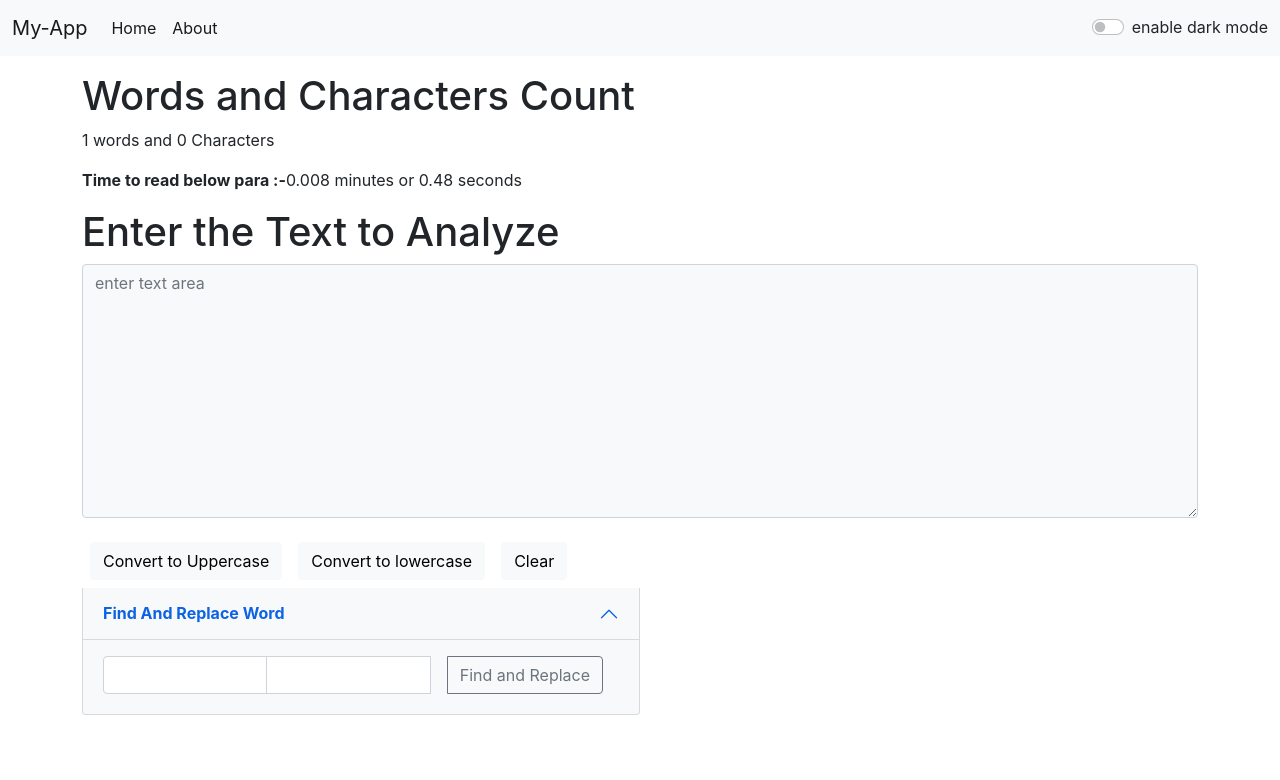
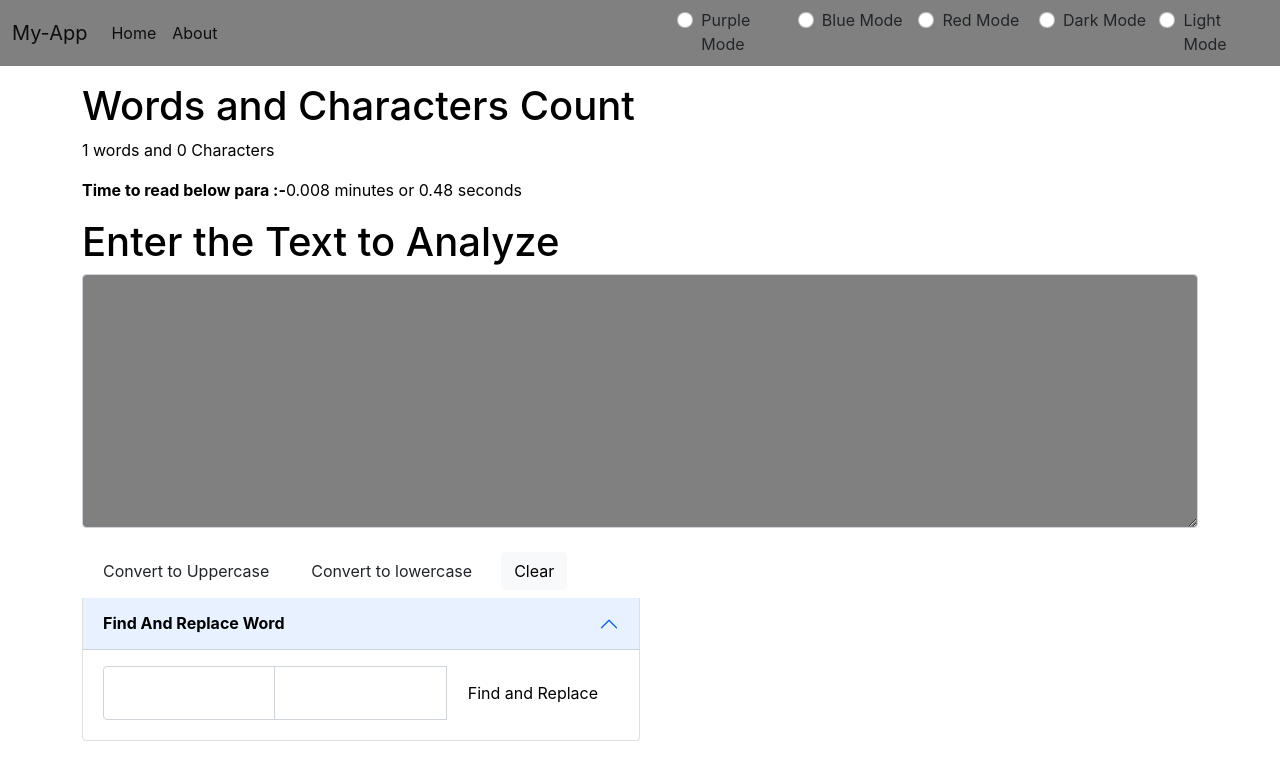
Before and after one commit to theav21/firstreact, a React (Create React App) app: page / in a window 1280 px wide. Shown: the top 780 px of the page. Built offline with nearby package versions, Linux system fonts and the light colour scheme.

Commit message:
doing some experiments with color modes of website

```diff
--- a/src/App.css
+++ b/src/App.css
@@ -44,3 +44,6 @@
   width: 50%;
   margin-right: 0px;
 }
+.button :hover {
+  background-color: red;
+}
--- a/src/App.js
+++ b/src/App.js
@@ -1,47 +1,102 @@
-import { useState } from 'react';
-import './App.css';
-import Navbar from './components/Navbar';
-import TextForm from './components/TextForm';
-import React  from 'react';
-import Alert from './components/Alert';
+import { useState } from "react";
+import "./App.css";
+import Navbar from "./components/Navbar";
+import TextForm from "./components/TextForm";
+import React from "react";
+import Alert from "./components/Alert";
 
 function App() {
-  const [mode, setMode] = useState("light")
-  const [label , setLabel] = useState("dark")
-  const [alert , setAlert] = useState(null)
+  const [mode, setMode] = useState("grey");
+  const [label, setLabel] = useState("black");
+  const [alert, setAlert] = useState(null);
+  const [color, setColor] = useState("light");
 
-  const showAlert = (message ,type)=>{
+  const showAlert = (message, type) => {
     setAlert({
-      message : message ,
-      type: type
-    })
+      message: message,
+      type: type,
+    });
     setTimeout(() => {
-      setAlert(null)
+      setAlert(null);
     }, 2000);
-  }
+  };
 
-  const toggler=()=>{
-    if(mode==="light"){
-      setLabel("white")
-      setMode("dark")
-      document.body.style.backgroundColor ='black'
-      showAlert("dark mode has been enabled", "success");
-    }
-    else{
-      setLabel("black")
-      setMode("light")
-      document.body.style.backgroundColor ='white'
-      showAlert("light mode has been enabled", "success");
-    }
-  }
+  // const toggler=()=>{
+  //   if(mode==="light" || mode==="red"){
+  //     setLabel("white")
+  //     setMode("dark")
+  //     document.body.style.backgroundColor ='black'
+  //     showAlert("dark mode has been enabled", "success");
+  //   }
+  //   else if(mode==="dark" || mode==="red"){
+  //     setLabel("black")
+  //     setMode("light")
+  //     document.body.style.backgroundColor ='white'
+  //     showAlert("light mode has been enabled", "success");
+  //   }
+  //   else if(mode==="dark" || mode==="light"){
+  //     setLabel("red")
+  //     setMode("red")
+  //     document.body.style.backgroundColor ='red'
+  //     showAlert("red mode has been enabled", "success");
+  //   }
+  // }
+  const toggleLight = () => {
+    setLabel("black");
+    setMode("grey");
+    setColor("light");
+    document.body.style.backgroundColor = "white";
+    showAlert("light mode has been enabled", "success");
 
+  };
+  const toggleDark = () => {
+    setLabel("white");
+    setMode("grey");
+    setColor("dark");
+    document.body.style.backgroundColor = "black";
+    showAlert("dark mode has been enabled", "success");
 
+  };
+  const toggleRed = () => {
+    setLabel("white");
+    setColor("dark");
+    setMode("red");
+    document.body.style.backgroundColor = "#ce5955";
+    showAlert("red mode has been enabled", "success");
+
+  };
+  const toggleBlue = () => {
+    setLabel("white");
+    setColor("dark");
+    setMode("blue");
+    document.body.style.backgroundColor = "#2311be";
+    showAlert("blue mode has been enabled ", "success");
+  };
+  const togglePurple = () => {
+    setLabel("black");
+    setColor("dark");
+    setMode("#a142d8");
+    document.body.style.backgroundColor = "#5b0c69";
+    showAlert("purple mode has been enabled ", "success");
+  };
 
   return (
     <>
-      <Navbar title="My-App" mode={mode} toggle={toggler} label={label}/>
-      <Alert alert={alert}/>
-      <TextForm showAlert={showAlert} mode={mode} label={label}/>
+      <Navbar
+        title="My-App"
+        mode={mode}
+        toggleLight={toggleLight}
+        toggleDark={toggleDark}
+        toggleRed={toggleRed}
+        toggleBlue={toggleBlue}
+        togglePurple={togglePurple}
+        color={color}
+        label={label}
+
+
+      />
+      <Alert alert={alert} />
+      <TextForm showAlert={showAlert} mode={mode} label={label} />
     </>
   );
 }
--- a/src/components/Navbar.js
+++ b/src/components/Navbar.js
@@ -2,7 +2,7 @@ import React from 'react'
 
 export default function (props) {
   return (
-    <nav className={`navbar navbar-expand-lg navbar-${props.mode} bg-${props.mode}`}>
+    <nav className={`navbar navbar-expand-lg navbar-${props.color} bg-${props.mode}`} style={{backgroundColor:props.mode}}>
       <div className="container-fluid">
           <a className="navbar-brand" href="#">{props.title}</a>
           <button className="navbar-toggler" type="button" data-bs-toggle="collapse" data-bs-target="#navbarSupportedContent" aria-controls="navbarSupportedContent" aria-expanded="false" aria-label="Toggle navigation">
@@ -18,10 +18,44 @@ export default function (props) {
             </li>
           </ul>
         </div>
-        <div className={`form-check form-switch text-${props.label}`}>
+
+        <div className="row">
+          <div className={`form-check col text-${props.label}`}>
+            <input className="form-check-input" onClick={props.togglePurple} type="radio" name="flexRadioDefault" id="flexRadioDefault1"  />
+            <label className="form-check-label" htmlFor="flexRadioDefault1">
+              Purple Mode
+            </label>
+          </div>
+          <div className={`form-check col text-${props.label}`}>
+            <input className="form-check-input" onClick={props.toggleBlue} type="radio" name="flexRadioDefault" id="flexRadioDefault1"  />
+            <label className="form-check-label" htmlFor="flexRadioDefault1">
+              Blue Mode
+            </label>
+          </div>
+          <div className={`form-check col text-${props.label}`}>
+            <input className="form-check-input" onClick={props.toggleRed} type="radio" name="flexRadioDefault" id="flexRadioDefault1"  />
+            <label className="form-check-label" htmlFor="flexRadioDefault1">
+              Red Mode
+            </label>
+          </div>
+          <div className={`form-check col text-${props.label}`}>
+            <input className="form-check-input" onClick={props.toggleDark} type="radio" name="flexRadioDefault" id="flexRadioDefault2" />
+            <label className="form-check-label" htmlFor="flexRadioDefault2">
+              Dark Mode
+            </label>
+          </div>
+          <div className={`form-check col text-${props.label}`}>
+            <input className="form-check-input" onClick={props.toggleLight} type="radio" name="flexRadioDefault" id="flexRadioDefault3" />
+            <label className="form-check-label" htmlFor="flexRadioDefault3">
+              Light Mode
+            </label>
+          </div>
+
+        </div>
+        {/* <div className={`form-check form-switch text-${props.label}`}>
           <input className="form-check-input" onClick={props.toggle} type="checkbox" id="flexSwitchCheckDefault"/>
           <label className="form-check-label" onClick={props.toggle} htmlFor="flexSwitchCheckDefault">enable dark mode</label>
-        </div>
+        </div> */}
       </div>
 
     </nav>
--- a/src/components/TextForm.js
+++ b/src/components/TextForm.js
@@ -1,86 +1,144 @@
-import React , { useState } from 'react'
+import React, { useState } from "react";
 
-function TextForm (props) {
+function TextForm(props) {
   const clickHandler = () => {
     // console.log("button has been clicked");
-          let newText=text.toUpperCase();
-          setText(newText)
-          props.showAlert("converted to uppercase","success")
-      }
+    let newText = text.toUpperCase();
+    setText(newText);
+    props.showAlert("converted to uppercase", "success");
+  };
   const clickHandler2 = () => {
     // console.log("button has been clicked");
-        let newText2=text.toLowerCase();
-        setText(newText2)
-        props.showAlert("converted to lowercase","success")
-      }
+    let newText2 = text.toLowerCase();
+    setText(newText2);
+    props.showAlert("converted to lowercase", "success");
+  };
 
-      const click=() => {
-        let newtext="";
-        setText(newtext)
-        props.showAlert("cleared","success")
-      }
+  const click = () => {
+    let newtext = "";
+    setText(newtext);
+    props.showAlert("cleared", "success");
+  };
 
+  const changeHandler = (event) => {
+    // console.log("change has been made");
+    setText(event.target.value);
+  };
 
-      const changeHandler=(event)=>{
-        // console.log("change has been made");
-        setText(event.target.value)
-      }
-
-      const handlefindChange= (event)=>{
-        findWord(event.target.value)
-      }
-      const handlereplaceChange=(event)=>{
-        console.log(replaceWord(event.target.value))
-      }
-      const handlereplaceClick=()=>{
-        let newText = text.replaceAll(fWord,rWord);
-        setText(newText)
-      }
-
+  const handlefindChange = (event) => {
+    findWord(event.target.value);
+  };
+  const handlereplaceChange = (event) => {
+    console.log(replaceWord(event.target.value));
+  };
+  const handlereplaceClick = () => {
+    let newText = text.replaceAll(fWord, rWord);
+    setText(newText);
+  };
 
   const [text, setText] = useState("");
-      const [fWord , findWord] = useState("");
-      const [rWord , replaceWord] = useState("");
+  const [fWord, findWord] = useState("");
+  const [rWord, replaceWord] = useState("");
 
   return (
     <>
-        <div className="container my-3" style={{color:props.label}}>
+      <div className="container my-3" style={{ color: props.label }}>
         <h1>Words and Characters Count</h1>
-          <p>{text.split(" ").length} words and {text.length} Characters</p>
-          <p><b>Time to read below para :-</b>{0.008 * text.split(" ").length} minutes or {0.48 * text.split(" ").length} seconds </p>
-
-
+        <p>
+          {text.split(" ").length} words and {text.length} Characters
+        </p>
+        <p>
+          <b>Time to read below para :-</b>
+          {0.008 * text.split(" ").length} minutes or{" "}
+          {0.48 * text.split(" ").length} seconds{" "}
+        </p>
       </div>
-        <div className='container my-3' style={{color:props.label}}>
+      <div className="container my-3" style={{ color: props.label }}>
         <h1>Enter the Text to Analyze</h1>
         <div className="mb-3">
-                <textarea className={`form-control bg-${props.mode}`} value={text} style={{color:props.label}}  onChange={changeHandler} id="exampleFormControlTextarea1" rows="10" placeholder='enter text area'></textarea>
+          <textarea
+            className="form-control "
+            value={text}
+            style={{ color: props.label , backgroundColor:props.mode }}
+            onChange={changeHandler}
+            id="exampleFormControlTextarea1"
+            rows="10"
+          ></textarea>
         </div>
-            <button type='button' onClick={clickHandler} className={`btn btn-${props.mode} m-2`}>Convert to Uppercase</button>
-            <button type='button' onClick={clickHandler2}  className={`btn btn-${props.mode} m-2`}>Convert to lowercase</button>
-            <button type='button' onClick={click}  className="btn btn-light m-2">Clear</button>
+        <button
+          type="button"
+          onClick={clickHandler}
+          className={`btn btn-${props.mode} m-2`}
+        >
+          Convert to Uppercase
+        </button>
+        <button
+          type="button"
+          onClick={clickHandler2}
+          className={`btn btn-${props.mode} m-2`}
+        >
+          Convert to lowercase
+        </button>
+        <button type="button" onClick={click} className="btn btn-light m-2">
+          Clear
+        </button>
         {/* <h2>Preview</h2>
             <p>{text}</p> */}
         <div className={`wrapper1 accordion-item bg-${props.mode}`}>
-                <h2 className="accordion-header" style={{color:props.label}} id="headingOne">
-                  <button className={`accordion-button bg-${props.mode}`} style={{color:props.label}} type="button" data-bs-toggle="collapse" data-bs-target="#collapseOne" aria-expanded="true" aria-controls="collapseOne">
+          <h2
+            className="accordion-header"
+            style={{ color: props.label }}
+            id="headingOne"
+          >
+            <button
+              className={`accordion-button bg-${props.mode}`}
+              style={{ color: props.label }}
+              type="button"
+              data-bs-toggle="collapse"
+              data-bs-target="#collapseOne"
+              aria-expanded="true"
+              aria-controls="collapseOne"
+            >
               <b>Find And Replace Word</b>
             </button>
           </h2>
-                <div id="collapseOne" className="accordion-collapse collapse show" aria-labelledby="headingOne" data-bs-parent="#accordionExample">
+          <div
+            id="collapseOne"
+            className="accordion-collapse collapse show"
+            style={{ color: props.label }}
+            aria-labelledby="headingOne"
+            data-bs-parent="#accordionExample"
+          >
             <div className="accordion-body">
               <div className="input-group mb-1">
-                        <input type="text" className="form-control" value={fWord} onChange={handlefindChange} aria-describedby="button-addon2"/>
-                        <input type="text" className="form-control" value={rWord} onChange={handlereplaceChange}  aria-describedby="button-addon2"/>
-                        <button className="btn btn-outline-secondary mx-3" onClick={handlereplaceClick} type="button" id="button-addon2">Find and Replace</button>
+                <input
+                  type="text"
+                  className="form-control"
+                  value={fWord}
+                  onChange={handlefindChange}
+                  aria-describedby="button-addon2"
+                />
+                <input
+                  type="text"
+                  className="form-control"
+                  value={rWord}
+                  onChange={handlereplaceChange}
+                  aria-describedby="button-addon2"
+                />
+                <button
+                  className={`btn btn-${props.mode} m-2`}
+                  style={{ color: props.label }}
+                  onClick={handlereplaceClick}
+                  type="button"
+                >
+                  Find and Replace
+                </button>
               </div>
             </div>
           </div>
         </div>
-
-
       </div>
     </>
-      )
+  );
 }
 export default TextForm;
```
Lines whose indentation alone changed are shown as unchanged.
